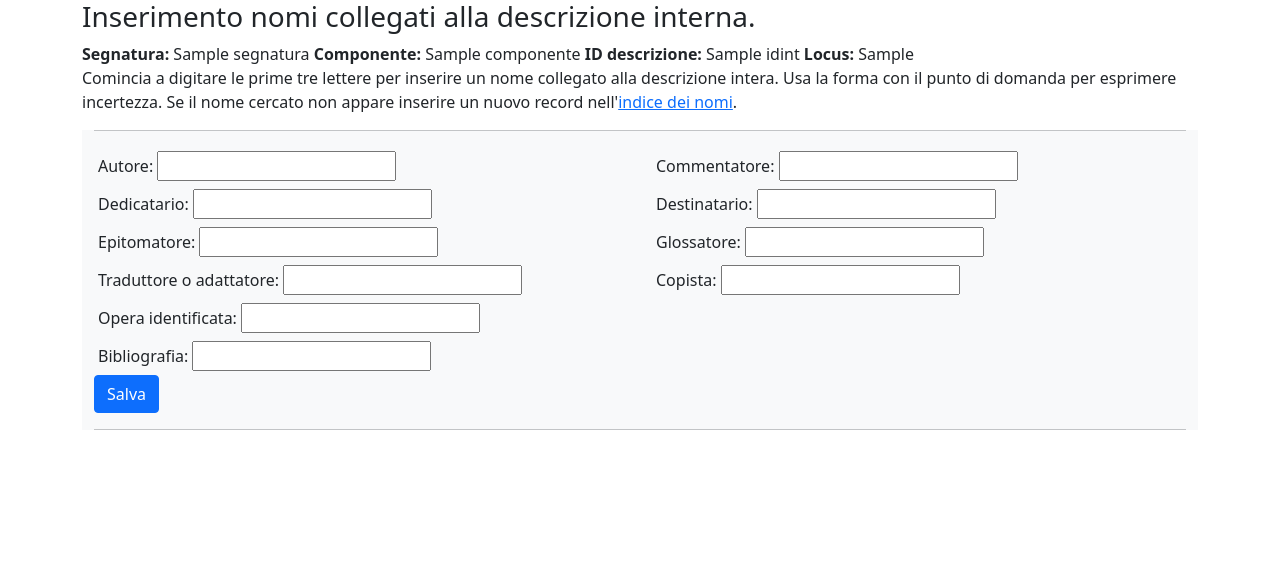
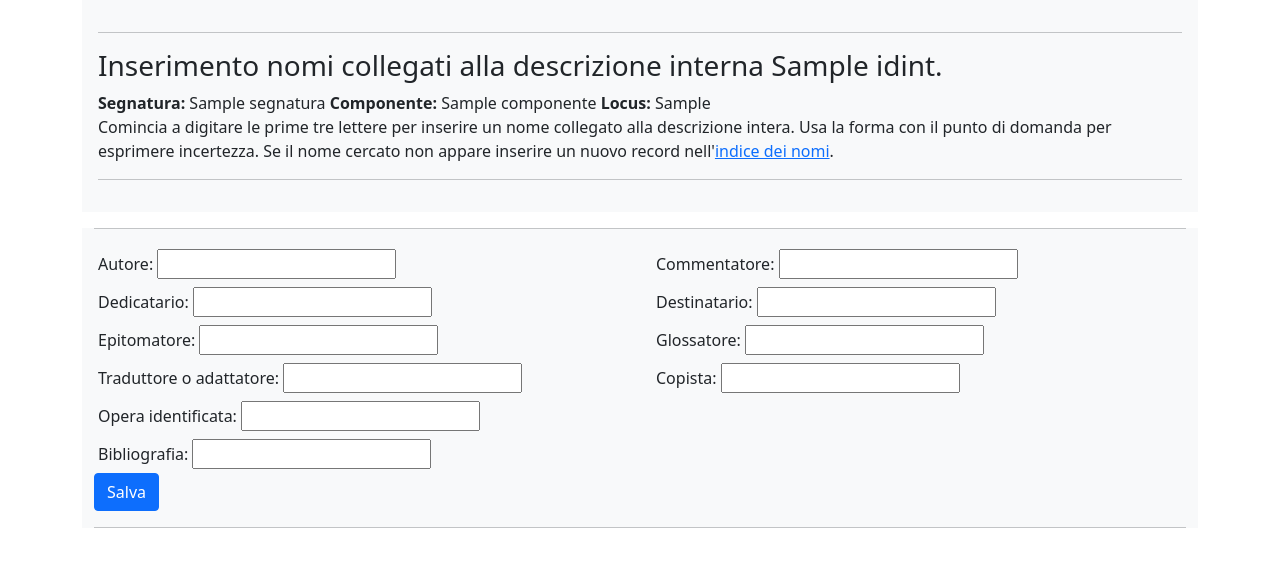
Before and after one commit to giacomomarchioro/capitcatalog, a Flask app: template templates/tagtesto.html in a window 1280 px wide. Shown: the top 567 px of the page. Run offline with Flask 2, Linux system fonts and the light colour scheme; tables that the repository leaves empty hold one stand-in row (values such as "Sample post"); the template is opened without the code that fills it: values that come from a table or form of the project are taken from there, most other values are stand-ins (such as "Sample title", 1, 10 or a date in 2020); some libraries are stand-ins or nearby versions.

Commit message:
Correct bugs

```diff
--- a/templates/homepage.html
+++ b/templates/homepage.html
@@ -29,10 +29,10 @@
                                 <!--special characters and spaces not allowed in data-field name-->
                                 <th data-field="columnA" data-filter-control="input" data-sortable="true">ID</th>
                                 <th data-field="columnA2" data-filter-control="input" data-sortable="true">Segnatura</th>
+                                <th data-field="columnE" data-filter-control="select" data-sortable="true">Autore</th>
                                 <th data-field="columnB" data-filter-control="select" data-sortable="true">Versione</th>
                                 <th data-field="columnC" data-filter-control="input" data-sortable="true"> Ultima modifica</th>
                                 <th data-field="columnF" data-filter-control="select" data-sortable="true">Stato</th>
-                                <th data-field="columnE" data-filter-control="select" data-sortable="true">Autore</th>
                                 <th data-field="columnD" data-sortable="true" data-formatter="LinkFormatter"> Azioni</th>
 
                             </tr>
--- a/templates/tagtesto.html
+++ b/templates/tagtesto.html
@@ -13,11 +13,14 @@
 </head>
 <body>
   <div class="container">
-    <h1 class="h3">Inserimento nomi collegati alla descrizione interna.</h1>
-    <b>Segnatura:</b> {{segnatura}} <b>Componente:  </b> {{componente}} <b>ID descrizione:</b> {{idint}} <b>Locus:</b> {{l}}
-    <p> Comincia a digitare le prime tre lettere per inserire un nome collegato alla descrizione intera.
-      Usa la forma con il punto di domanda per esprimere incertezza. Se il nome cercato non appare inserire un nuovo record nell'<a href="{{url_for('nameauthority')}}" target="_blank">indice dei nomi</a>.</p>
-
+    <div class="p-3 bg-light">
+      <hr>
+      <h1 class="h3">Inserimento nomi collegati alla descrizione interna {{idint}}.</h1>
+      <b>Segnatura:</b> {{segnatura}} <b>Componente:  </b> {{componente}}  <b>Locus:</b> {{l}}
+      <p> Comincia a digitare le prime tre lettere per inserire un nome collegato alla descrizione intera.
+        Usa la forma con il punto di domanda per esprimere incertezza. Se il nome cercato non appare inserire un nuovo record nell'<a href="{{url_for('nameauthority')}}" target="_blank">indice dei nomi</a>.</p>
+      <hr>
+      </div>
 
     <div class="container bg-light">
 
```
